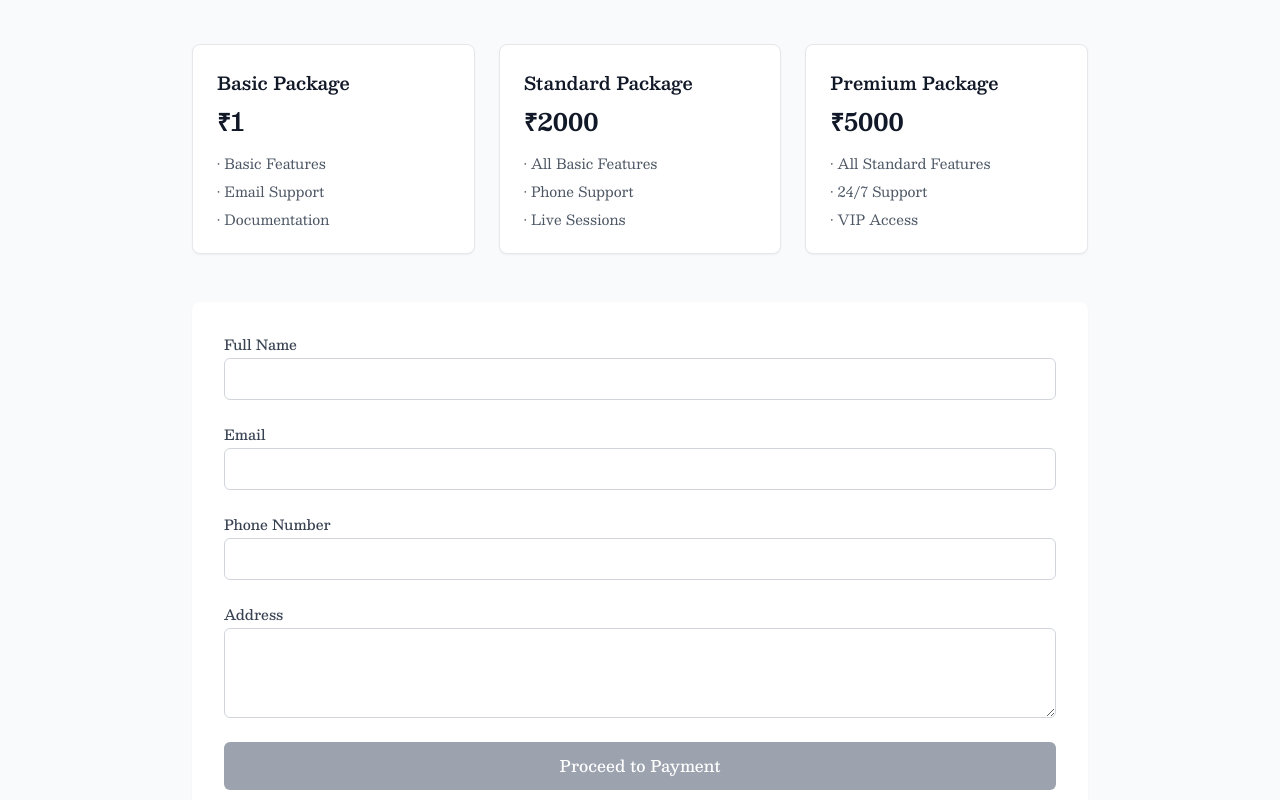
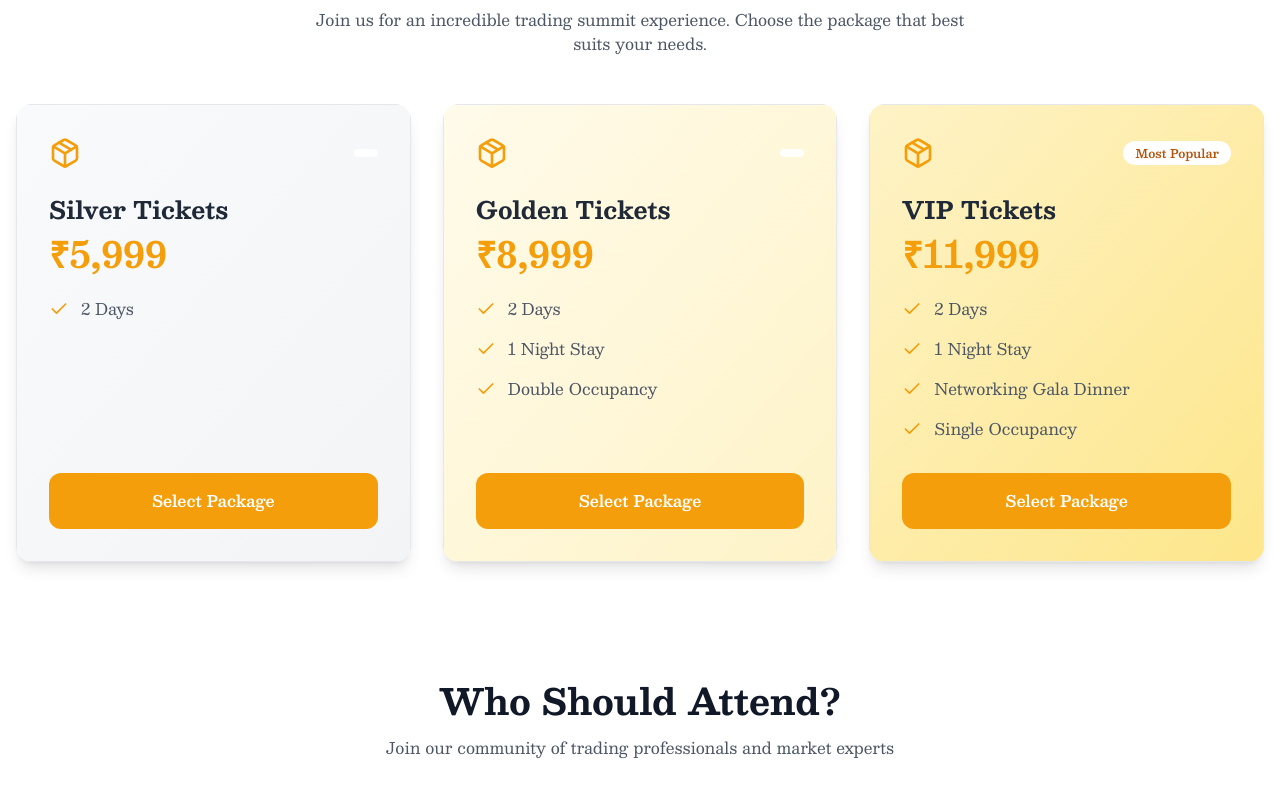
Before and after one commit to dev-hemito/brandstoriesTrade, a Next.js app: page / in a window 1280 px wide. Shown: the part 3140-3940 px from the top of the page. Built offline with nearby package versions, Linux system fonts and the light colour scheme.

Commit message:
tickets changedd

```diff
--- a/src/components/PlansPayment.js
+++ b/src/components/PlansPayment.js
@@ -1,52 +1,94 @@
 import { useState } from 'react';
-import { XCircle } from 'lucide-react';
+import { ArrowLeft, Check, Package, Loader, X, LucideTicket } from 'lucide-react';
+import Link from 'next/link';
 
-export default function RegistrationForm() {
+const TicketPlans = () => {
+  const packages = [
+    {
+      id: 'silver',
+      name: 'Silver Tickets',
+      price: 5999,
+      features: ['2 Days'],
+      bgcolor: 'bg-gradient-to-br from-gray-50 to-gray-100',
+    },
+    {
+      id: 'golden',
+      name: 'Golden Tickets',
+      price: 8999,
+      features: ['2 Days', '1 Night Stay', 'Double Occupancy'],
+      bgcolor: 'bg-gradient-to-br from-amber-50 to-amber-100',
+    },
+    {
+      id: 'vip',
+      name: 'VIP Tickets',
+      price: 11999,
+      features: ['2 Days', '1 Night Stay', 'Networking Gala Dinner', 'Single Occupancy'],
+      bgcolor: 'bg-gradient-to-br from-amber-100 to-amber-200',
+    },
+  ];
+
+  const [selectedPackage, setSelectedPackage] = useState(null);
+  const [showRegistrationModal, setShowRegistrationModal] = useState(false);
+  const [processingState, setProcessingState] = useState('');
   const [formData, setFormData] = useState({
     name: '',
     email: '',
     phone: '',
-    address: '',
+    address: '' // Added address field
   });
-  const [selectedPackage, setSelectedPackage] = useState(null);
+  const [errors, setErrors] = useState({});
   const [loading, setLoading] = useState(false);
-  const [showError, setShowError] = useState(false);
-  const [errorMessage, setErrorMessage] = useState('');
+  const [ticketNumber, setTicketNumber] = useState(null);
 
-  const packages = [
-    { id: 1, name: 'Basic Package', amount: 1, features: ['Basic Features', 'Email Support', 'Documentation'] },
-    { id: 2, name: 'Standard Package', amount: 2000, features: ['All Basic Features', 'Phone Support', 'Live Sessions'] },
-    { id: 3, name: 'Premium Package', amount: 5000, features: ['All Standard Features', '24/7 Support', 'VIP Access'] }
-  ];
+  const validateForm = () => {
+    const newErrors = {};
+    if (!formData.name) newErrors.name = 'Name is required';
+    if (!formData.email) newErrors.email = 'Email is required';
+    if (!/^\S+@\S+\.\S+$/.test(formData.email)) newErrors.email = 'Invalid email format';
+    if (!formData.phone) newErrors.phone = 'Phone is required';
+    if (!/^\d{10}$/.test(formData.phone)) newErrors.phone = 'Invalid phone number';
+    if (!formData.address) newErrors.address = 'Address is required';
+    return newErrors;
+  };
 
-  const ErrorModal = () => (
-    <div className="fixed inset-0 bg-black bg-opacity-50 flex items-center justify-center p-4 z-50">
-      <div className="bg-white rounded-lg p-6 max-w-sm w-full relative">
-        <button
-          onClick={() => setShowError(false)}
-          className="absolute top-4 right-4 text-gray-500 hover:text-gray-700"
-        >
-          <XCircle className="w-6 h-6" />
-        </button>
-        <div className="text-center">
-          <h3 className="text-lg font-semibold text-red-600 mb-2">Registration Error</h3>
-          <p className="text-gray-600">{errorMessage}</p>
-        </div>
-      </div>
-    </div>
-  );
+  const handlePackageSelect = (pkg) => {
+    setSelectedPackage(pkg);
+    setShowRegistrationModal(true);
+  };
+
+  const handleInputChange = (e) => {
+    const { name, value } = e.target;
+    setFormData({ ...formData, [name]: value });
+    if (errors[name]) {
+      setErrors({ ...errors, [name]: null });
+    }
+  };
+
+  const resetForm = () => {
+    setFormData({ name: '', email: '', phone: '', address: '' });
+    setErrors({});
+    setProcessingState('');
+    setLoading(false);
+    setShowRegistrationModal(false);
+    setSelectedPackage(null);
+    setTicketNumber(null);
+  };
 
   const handleSubmit = async (e) => {
     e.preventDefault();
-    if (!selectedPackage) {
-      setErrorMessage('Please select a package');
-      setShowError(true);
+    setErrors({});
+
+    const newErrors = validateForm();
+    if (Object.keys(newErrors).length > 0) {
+      setErrors(newErrors);
       return;
     }
 
     setLoading(true);
+    setProcessingState('Checking registration status...');
+
     try {
-      // Check if already registered
+      // Check registration first
       const checkResponse = await fetch(`${process.env.NEXT_PUBLIC_BASE_URL}/api/check-registration`, {
         method: 'POST',
         headers: { 'Content-Type': 'application/json' },
@@ -56,149 +98,196 @@ export default function RegistrationForm() {
         })
       });
 
-      const checkData = await checkResponse.json();
-
       if (!checkResponse.ok) {
-        setErrorMessage(checkData.message || 'Already registered');
-        setShowError(true);
+        const errorData = await checkResponse.json();
+        setErrors({ general: errorData.message || 'Already registered' });
+        setLoading(false);
         return;
       }
 
-      // If not registered, proceed with registration and payment
-      const response = await fetch(`${process.env.NEXT_PUBLIC_BASE_URL}/api/register`, {
+      // Proceed with registration
+      setProcessingState('Initiating registration...');
+      const registrationResponse = await fetch(`${process.env.NEXT_PUBLIC_BASE_URL}/api/register`, {
         method: 'POST',
         headers: { 'Content-Type': 'application/json' },
         body: JSON.stringify({
           ...formData,
-          amount: selectedPackage.amount,
+          amount: selectedPackage.price,
           packageType: selectedPackage.name
         })
       });
 
-      const data = await response.json();
+      const registrationData = await registrationResponse.json();
 
-      if (!response.ok) {
-        throw new Error(data.message || 'Registration failed');
-      }
-
-      // Redirect to payment page
-      if (data.paymentUrl) {
-        window.location.href = data.paymentUrl;
+      if (registrationData.success) {
+        // Redirect to payment URL
+        setTicketNumber(registrationData.ticketNumber);
+        window.location.href = registrationData.paymentUrl;
+      } else {
+        throw new Error(registrationData.message || 'Registration failed');
       }
 
     } catch (error) {
-      setErrorMessage(error.message || 'Something went wrong');
-      setShowError(true);
-    } finally {
+      console.log('Registration error:', error);
+      setErrors({ general: error.message || 'Something went wrong. Please try again.' });
       setLoading(false);
     }
   };
 
   return (
-    <div className="min-h-screen bg-gray-50 py-12 px-4 sm:px-6 lg:px-8">
-      {showError && <ErrorModal />}
-
-      <div className="max-w-4xl mx-auto">
-        <div className="text-center mb-12">
-          <h2 className="text-3xl font-bold text-gray-900">Trading Summit Registration</h2>
-          <p className="mt-2 text-gray-600">Choose your package and complete registration</p>
+    <div className="min-h-screen py-16 px-4" id="tickets">
+      {/* Header Section (unchanged) */}
+      <div className="max-w-7xl mx-auto mb-12">
+        <div className="flex flex-col items-center space-y-4">
+          <div className="flex items-center gap-3">
+            <h1 className="text-4xl md:text-5xl font-bold text-amber-500 text-center">
+              Get Your Ticket Now
+            </h1>
+            <LucideTicket className="w-8 h-8 md:w-12 md:h-12 text-amber-500 hidden sm:block" />
+          </div>
+          <p className="text-gray-600 text-center max-w-2xl">
+            Join us for an incredible trading summit experience. Choose the package that best suits your needs.
+          </p>
+        </div>
       </div>
 
-        {/* Package Selection */}
-        <div className="grid md:grid-cols-3 gap-6 mb-12">
+      {/* Package Cards (mostly unchanged) */}
+      <div className="max-w-7xl mx-auto">
+        <div className="grid grid-cols-1 md:grid-cols-2 lg:grid-cols-3 gap-6 md:gap-8">
           {packages.map((pkg) => (
             <div
               key={pkg.id}
-              onClick={() => setSelectedPackage(pkg)}
-              className={`${
-                selectedPackage?.id === pkg.id
-                  ? 'ring-2 ring-blue-500 bg-blue-50'
-                  : 'bg-white hover:bg-gray-50'
-              } cursor-pointer rounded-lg p-6 shadow-sm border transition-all duration-200`}
+              className={`${pkg.bgcolor} rounded-2xl shadow-lg hover:shadow-xl transition-all duration-300 overflow-hidden transform hover:-translate-y-1`}
             >
-              <h3 className="text-lg font-semibold text-gray-900">{pkg.name}</h3>
-              <p className="mt-2 text-2xl font-bold text-gray-900">₹{pkg.amount}</p>
-              <ul className="mt-4 space-y-2">
+              <div className="p-6 md:p-8 border">
+                <div className="flex items-center justify-between mb-6">
+                  <Package className="w-8 h-8 text-amber-500" />
+                  <span className="text-xs font-semibold px-3 py-1 bg-white text-amber-700 rounded-full">
+                    {pkg.id === 'vip' ? 'Most Popular' : ''}
+                  </span>
+                </div>
+
+                <h3 className="text-2xl font-bold text-gray-800 mb-2">{pkg.name}</h3>
+                <p className="text-4xl font-bold text-amber-500 mb-6">
+                  ₹{pkg.price.toLocaleString()}
+                </p>
+
+                <ul className="space-y-4 mb-8 md:min-h-36">
                   {pkg.features.map((feature, index) => (
-                  <li key={index} className="text-sm text-gray-600">
-                    • {feature}
+                    <li key={index} className="flex items-center text-gray-600">
+                      <Check className="w-5 h-5 mr-3 text-amber-500 flex-shrink-0" />
+                      <span>{feature}</span>
                     </li>
                   ))}
                 </ul>
+
+                <button
+                  onClick={() => handlePackageSelect(pkg)}
+                  className="w-full py-4 bg-amber-500 text-white rounded-xl font-semibold hover:bg-amber-600 transform transition-all duration-300 hover:scale-[1.02] focus:ring-2 focus:ring-amber-300 focus:outline-none"
+                >
+                  Select Package
+                </button>
+              </div>
             </div>
           ))}
         </div>
+      </div>
 
-        {/* Registration Form */}
-        <form onSubmit={handleSubmit} className="bg-white shadow-sm rounded-lg p-8">
-          <div className="grid grid-cols-1 gap-6">
+      {/* Registration Modal */}
+      {showRegistrationModal && (
+        <div className="fixed inset-0 bg-black bg-opacity-50 flex items-center justify-center p-4 z-50">
+          <div className="bg-white rounded-2xl max-w-2xl w-full max-h-[90vh] overflow-y-auto">
+            <div className="relative p-6 md:p-8">
+              <button
+                onClick={() => setShowRegistrationModal(false)}
+                className="absolute right-4 top-4 p-2 hover:bg-gray-100 rounded-full transition-colors"
+              >
+                <X className="w-6 h-6 text-gray-500" />
+              </button>
+
+              <div className="flex flex-col md:flex-row items-start md:items-center justify-between mb-8 pb-4 border-b">
                 <div>
-              <label className="block text-sm font-medium text-gray-700">
-                Full Name
+                  <h2 className="text-2xl font-bold text-gray-800 mb-1">Complete Registration</h2>
+                  <p className="text-gray-500">Fill in your details to proceed</p>
+                </div>
+                <div className="mt-4 md:mt-0 text-right">
+                  <p className="text-amber-500 font-medium">{selectedPackage?.name}</p>
+                  <p className="text-2xl font-bold text-gray-800">₹{selectedPackage?.price.toLocaleString()}</p>
+                </div>
+              </div>
+
+              {processingState && (
+                <div className="mb-6 flex items-center justify-center text-amber-500 space-x-3 bg-amber-50 p-4 rounded-lg">
+                  <Loader className="w-5 h-5 animate-spin" />
+                  <span className="font-medium">{processingState}</span>
+                </div>
+              )}
+              {errors.general && (
+                <div className="p-4 bg-red-50 rounded-lg text-red-500 text-center">
+                  {errors.general}
+                </div>
+              )}
+              <form onSubmit={handleSubmit} className="space-y-6">
+                {['name', 'email', 'phone', 'address'].map((field) => (
+                  <div key={field}>
+                    <label className="block text-gray-700 font-medium mb-2 capitalize">
+                      {field} <span className="text-amber-500">*</span>
                     </label>
                     <input
-                type="text"
-                required
-                className="mt-1 block w-full rounded-md border border-gray-300 px-3 py-2 focus:border-blue-500 focus:outline-none focus:ring-1 focus:ring-blue-500"
-                value={formData.name}
-                onChange={(e) => setFormData({ ...formData, name: e.target.value })}
+                      type={field === 'email' ? 'email' : 'text'}
+                      name={field}
+                      value={formData[field]}
+                      onChange={handleInputChange}
+                      className="w-full p-4 bg-gray-50 border border-gray-200 rounded-xl text-gray-800 focus:border-amber-500 focus:ring-2 focus:ring-amber-200 outline-none transition-all"
+                      placeholder={`Enter your ${field}`}
                     />
+                    {errors[field] && (
+                      <p className="text-red-500 text-sm mt-2 flex items-center">
+                        <X className="w-4 h-4 mr-1" />
+                        {errors[field]}
+                      </p>
+                    )}
                   </div>
+                ))}
 
-            <div>
-              <label className="block text-sm font-medium text-gray-700">
-                Email
-              </label>
-              <input
-                type="email"
-                required
-                className="mt-1 block w-full rounded-md border border-gray-300 px-3 py-2 focus:border-blue-500 focus:outline-none focus:ring-1 focus:ring-blue-500"
-                value={formData.email}
-                onChange={(e) => setFormData({ ...formData, email: e.target.value })}
-              />
-            </div>
 
-            <div>
-              <label className="block text-sm font-medium text-gray-700">
-                Phone Number
-              </label>
-              <input
-                type="tel"
-                required
-                pattern="[0-9]{10}"
-                className="mt-1 block w-full rounded-md border border-gray-300 px-3 py-2 focus:border-blue-500 focus:outline-none focus:ring-1 focus:ring-blue-500"
-                value={formData.phone}
-                onChange={(e) => setFormData({ ...formData, phone: e.target.value })}
-              />
-            </div>
-
-            <div>
-              <label className="block text-sm font-medium text-gray-700">
-                Address
-              </label>
-              <textarea
-                required
-                rows={3}
-                className="mt-1 block w-full rounded-md border border-gray-300 px-3 py-2 focus:border-blue-500 focus:outline-none focus:ring-1 focus:ring-blue-500"
-                value={formData.address}
-                onChange={(e) => setFormData({ ...formData, address: e.target.value })}
-              />
-            </div>
 
                 <button
                   type="submit"
-              disabled={loading || !selectedPackage}
-              className={`w-full py-3 px-4 rounded-md text-white font-medium ${
-                loading || !selectedPackage
-                  ? 'bg-gray-400 cursor-not-allowed'
-                  : 'bg-blue-600 hover:bg-blue-700'
-              } transition-colors duration-200`}
+                  disabled={loading}
+                  className="w-full py-4 bg-amber-500 text-white rounded-xl font-semibold hover:bg-amber-600 disabled:opacity-50 disabled:cursor-not-allowed transition-all duration-300 focus:ring-2 focus:ring-amber-300 focus:outline-none"
                 >
-              {loading ? 'Processing...' : 'Proceed to Payment'}
+                  {loading ? (
+                    <span className="flex items-center justify-center space-x-2">
+                      <Loader className="w-5 h-5 animate-spin" />
+                      <span>Processing...</span>
+                    </span>
+                  ) : (
+                    'Proceed to Payment'
+                  )}
                 </button>
-          </div>
               </form>
             </div>
           </div>
+        </div>
+      )}
+
+      {/* Processing Overlay */}
+      {processingState && !showRegistrationModal && (
+        <div className="fixed inset-0 bg-black bg-opacity-50 flex items-center justify-center z-50">
+          <div className="bg-white rounded-2xl p-8 shadow-xl flex items-center space-x-4 transform animate-fadeIn">
+            <div className="relative">
+              <div className="w-12 h-12 border-4 border-amber-200 border-t-amber-500 rounded-full animate-spin"></div>
+              <div className="absolute inset-0 flex items-center justify-center">
+                <div className="w-6 h-6 bg-white rounded-full"></div>
+              </div>
+            </div>
+            <span className="text-lg text-gray-700 font-medium">{processingState}</span>
+          </div>
+        </div>
+      )}
+    </div>
   );
-}
+};
+
+export default TicketPlans;
```
Lines whose indentation alone changed are shown as unchanged.
